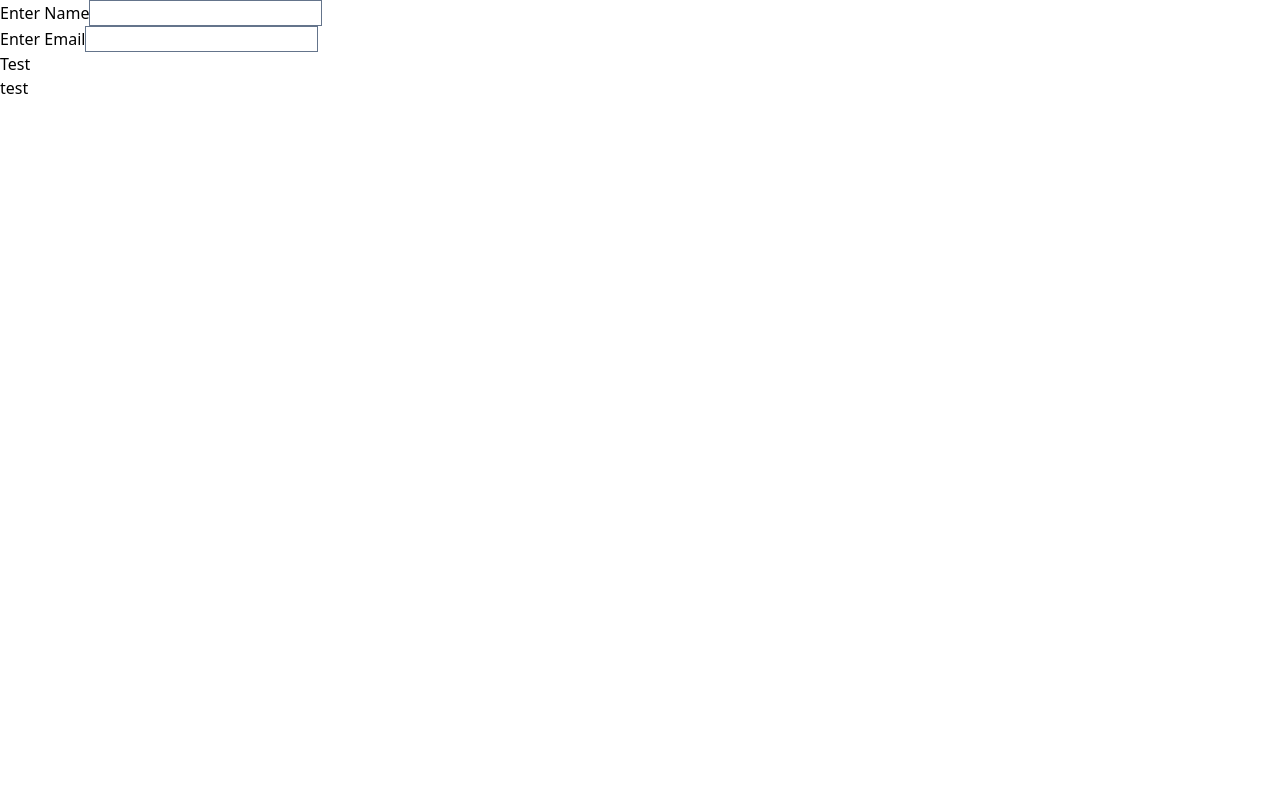
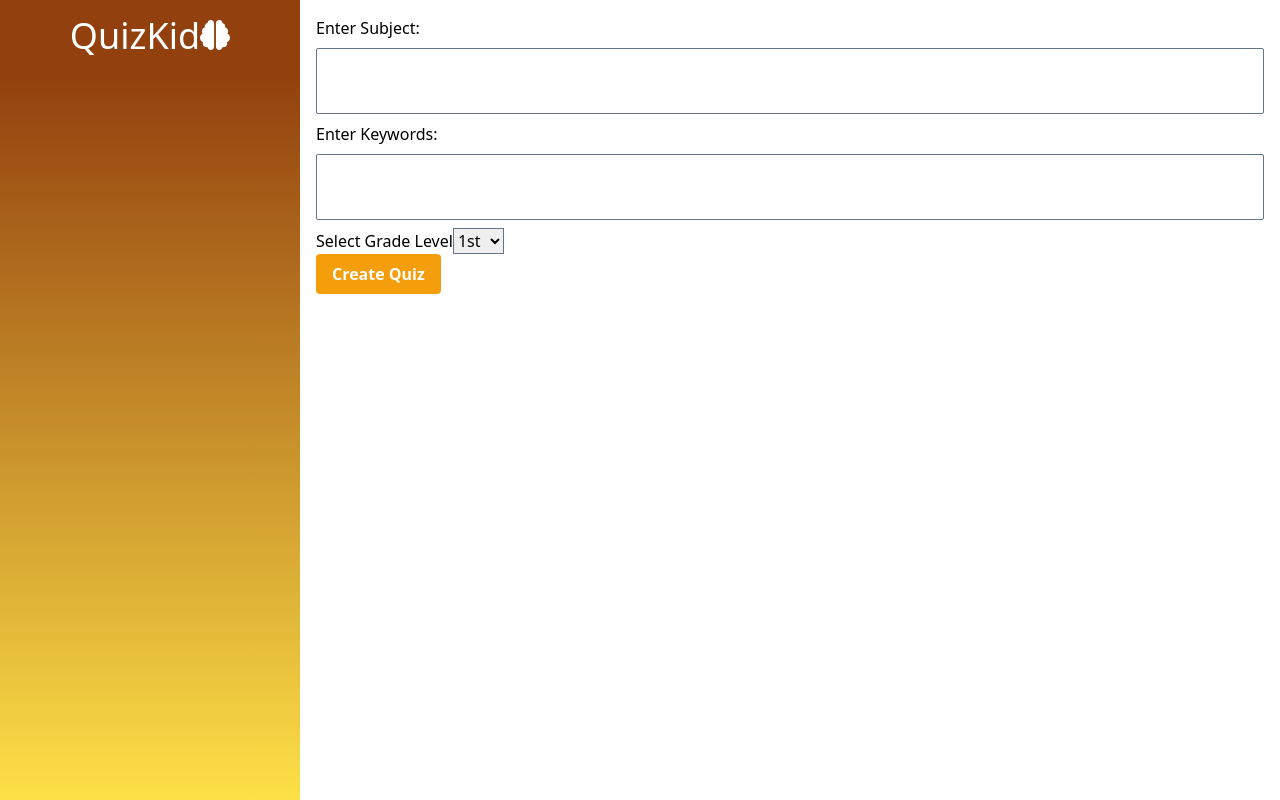
Before and after one commit to Alberto-Ibarra/test-generator, a Next.js app: page / in a window 1280 px wide. Built offline with nearby package versions, Linux system fonts and the light colour scheme.

Commit message:
styled page

```diff
--- /dev/null
+++ b/components/sidebar/SideBar.js
@@ -0,0 +1,17 @@
+import { FontAwesomeIcon } from "@fortawesome/react-fontawesome"
+import { faBrain } from "@fortawesome/free-solid-svg-icons"
+
+export const SideBar =({children}) => {
+    return (
+        <div className="grid grid-cols-[300px_1fr] h-screen max-h-screen">
+            <div className="flex flex-col text-white overflow-hidden">
+                <div className="bg-amber-800 px-2 flex justify-center">
+                    <h1 className="text-4xl text-center py-4">QuizKid</h1>
+                    <FontAwesomeIcon icon={faBrain} className="text-3xl pt-5"/>
+                </div>
+                <div className="flex-1 overflow-auto bg-gradient-to-b from-amber-800 to-yellow-300"></div>
+            </div>
+            <div>{children}</div>
+        </div>
+    )
+}
--- /dev/null
+++ b/components/sidebar/index.js
@@ -0,0 +1 @@
+export * from './SideBar'
--- a/package.json
+++ b/package.json
@@ -9,9 +9,13 @@
     "lint": "next lint"
   },
   "dependencies": {
+    "@fortawesome/free-solid-svg-icons": "^6.4.0",
+    "@fortawesome/react-fontawesome": "^0.2.0",
     "autoprefixer": "10.4.14",
     "eslint": "8.40.0",
     "eslint-config-next": "13.4.1",
+    "font-awesome": "^4.7.0",
+    "html-react-parser": "^3.0.16",
     "next": "13.4.1",
     "openai": "^3.2.1",
     "postcss": "8.4.23",
--- a/pages/_app.js
+++ b/pages/_app.js
@@ -1,5 +1,6 @@
 import '@/styles/globals.css'
 
 export default function App({ Component, pageProps }) {
-  return <Component {...pageProps} />
+  const getSideBar = Component.getSideBar || ((page)=> page)
+  return getSideBar(<Component {...pageProps} />, pageProps)
 }
--- a/pages/api/hello.js
+++ b/pages/api/hello.js
@@ -1,27 +1,40 @@
 import  {Configuration, OpenAIApi} from 'openai'
 
 export default async function handler(req, res) {
-  const {name, email} = req.body
+  const {selectedOption, subject, keywords} = req.body
   const config = new Configuration({
     apiKey: process.env.OPENAI_API_KEY
   })
-
+  console.log(selectedOption);
   const openai = new OpenAIApi(config)
 
   const completion = await openai.createChatCompletion({
     model: "gpt-3.5-turbo",
-    temperature: 1,
+    temperature: 0,
     messages: [{
       role: "system",
-      content: "You are a elementary school test generator"
+      content: "You are a elementary school quiz generator"
     },{
       role: "user",
-      content: `Generate me a test for 1st grade math students, that target the following coma-seperated addition, subtraction.
-                the content should be formatted in SEO-friendly HMTL
-                limited to the following HTML tags: p, h1, h2, strong, li, ol, ul, i, div`
+      content: `Generate me a quiz for ${selectedOption} grade students, subject: ${subject}, that target the following coma-seperated ${keywords}.
+                the content should be formatted in HMTL
+                limited to the following SEO-friendly HTML tags: p, h1, h2, strong, li, ol, ul, i, div.
+                this is going to be printed and students are gonna write on it. make output as such.
+                add a <br> between all tags.
+                give more space between qustions so kids can show work.
+                create a answer key below all the questions.
+                I am using talwind css, put questions side by side going down in a column
+                `
     }]
   })
 
-  res.status(200).json(completion.data.choices[0].message);
-  // res.status(200).json({ message: `Hello, ${name} **${email}**` })
+
+    const generatedText = completion.data.choices[0].message.content;
+    const formattedText = generatedText.replace(/\n/g, "").replace(/\t/g, "");
+    // console.log(typeof(formattedText));
+
+  res.status(200).json(formattedText || "")
+  // res.status(200).send(`
+  //   <div dangerouslySetInnerHTML={{__html: "${formattedText}"}}></div>
+  // `);
 }
--- a/pages/index.js
+++ b/pages/index.js
@@ -1,45 +1,63 @@
-
+import { SideBar } from '../components/sidebar/SideBar'
 import { Inter } from 'next/font/google'
 import { useState } from 'react'
+import parse from 'html-react-parser'
 
 const inter = Inter({ subsets: ['latin'] })
 
 export default function Home() {
   const [results, setResults] = useState("")
-  const [name, setName] = useState("")
-  const [email, setEmail] = useState("")
+  const [subject, setSubject] = useState("")
+  const [keywords, setKeywords] = useState("")
+  const [selectedOption, setSelectedOption] = useState("")
 
   const handleSubmit = async (e) => {
     e.preventDefault()
-    console.log("Name:", name, "Email:", email)
     const response = await fetch('/api/hello', {
       method: 'POST',
       headers: {
         'content-type': 'application/json'
       },
-      body: JSON.stringify({name, email})
+      body: JSON.stringify({subject, keywords, selectedOption})
     })
     const data = await response.json()
-
-    setResults(JSON.stringify(data));
+    setResults(data);
   }
 
   return (
-    <>
+    <div className='p-4'>
       <form onSubmit={handleSubmit}>
         <div>
-        <label>Enter Name</label>
-        <input type="text" className='border border-slate-500' value={name} onChange={e => setName(e.target.value)}/>
+          <label>Enter Subject:</label>
+          <textarea className="resize-none border border-slate-500 w-full block my-2 px-4 py-2 rounded-sm" value={subject} onChange={e => setSubject(e.target.value)}/>
         </div>
 
         <div>
-        <label>Enter Email</label>
-        <input type="text" className='border border-slate-500' value={email} onChange={e => setEmail(e.target.value)}/>
+          <label>Enter Keywords:</label>
+          <textarea className="resize-none border border-slate-500 w-full block my-2 px-4 py-2 rounded-sm" value={keywords} onChange={e => setKeywords(e.target.value)}/>
         </div>
-        <button>Test</button>
+
+        <div>
+          <label>Select Grade Level</label>
+          <select className='border border-slate-500' value={selectedOption} onChange={e => setSelectedOption(e.target.value)}>
+            <option value="1st">1st</option>
+            <option value="2nd">2nd</option>
+            <option value="3rd">3rd</option>
+            <option value="4th">4th</option>
+            <option value="5th">5th</option>
+            <option value="6th">6th</option>
+          </select>
+        </div>
+
+          <button className="bg-amber-500 hover:bg-amber-700 text-white font-bold py-2 px-4 rounded">Create Quiz</button>
       </form>
-    <p>test</p>
-    <div dangerouslySetInnerHTML={{__html: results}}/>
-    </>
+      {/* {parse(results)} */}
+      <div dangerouslySetInnerHTML={{__html: results}}></div>
+
+    </div>
   )
 }
+
+Home.getSideBar = function getSideBar(page, pageProps){
+  return <SideBar {...pageProps}>{page}</SideBar>
+}
```
Also changed, not shown: 2 other files (tests, documents, lock files or other folders). Lines whose indentation alone changed are shown as unchanged.
